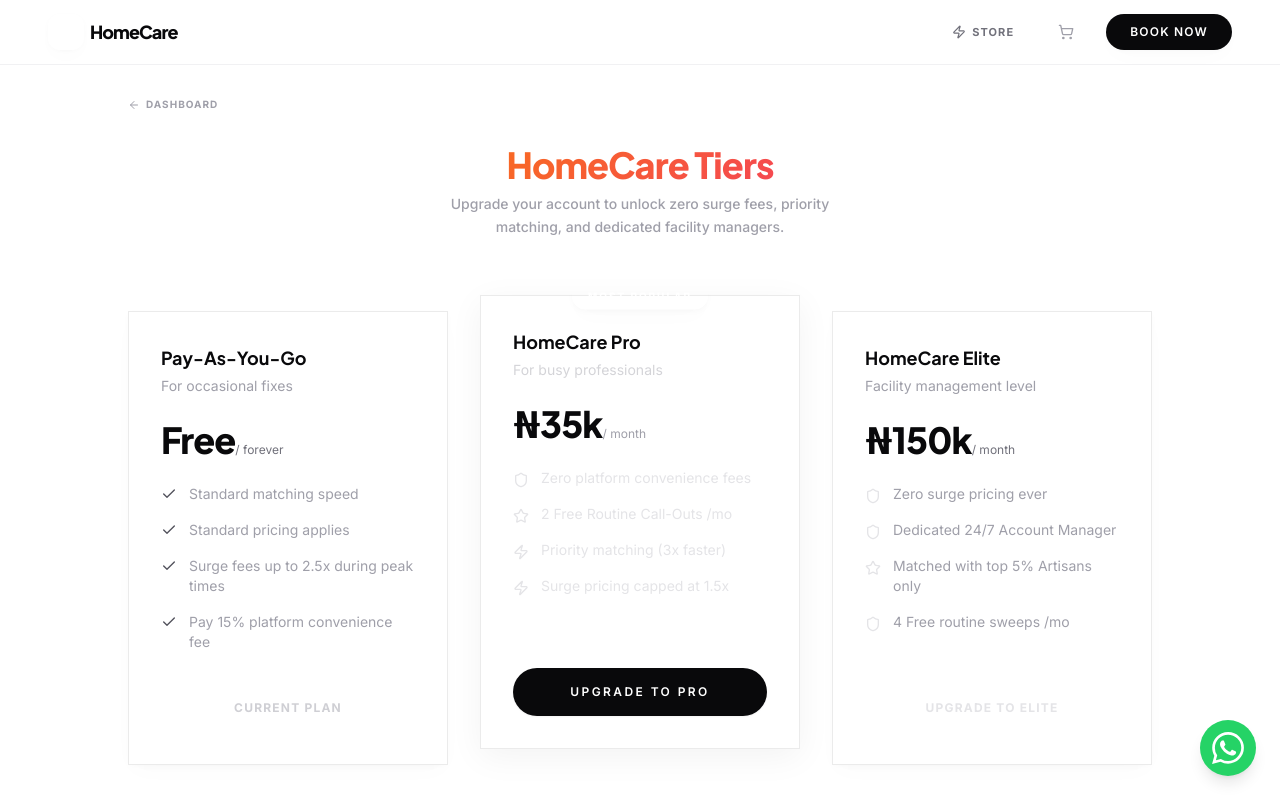
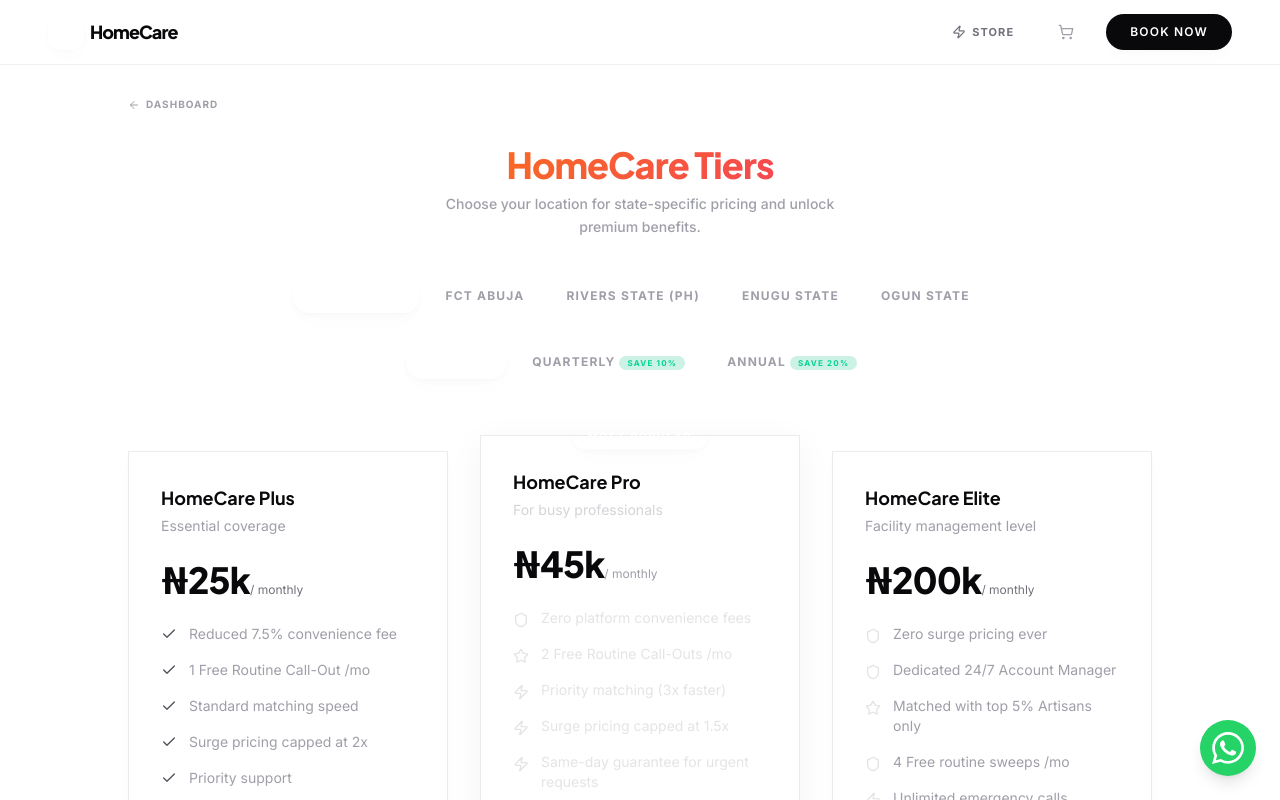
Before and after one commit to DevzekiFaith/carepay, a Next.js app: page /customer/subscription in a window 1280 px wide. Shown: the top 800 px of the page. Built offline with nearby package versions, Linux system fonts and the light colour scheme; no server answers.

Commit message:
New-tier-fixed

```diff
--- a/app/customer/subscription/page.tsx
+++ b/app/customer/subscription/page.tsx
@@ -10,10 +10,12 @@ import ErrorAlert from "@/app/components/ErrorAlert";
 import { toast } from "sonner";
 
 export default function SubscriptionPage() {
-  const [currentTier, setCurrentTier] = useState<'basic' | 'pro' | 'elite'>('basic');
+  const [currentTier, setCurrentTier] = useState<'plus' | 'pro' | 'elite'>('plus');
   const [loading, setLoading] = useState(true);
   const [upgrading, setUpgrading] = useState<string | null>(null);
   const [error, setError] = useState<string | null>(null);
+  const [selectedState, setSelectedState] = useState<'lagos' | 'abuja' | 'ph' | 'enugu' | 'ogun'>('lagos');
+  const [paymentPeriod, setPaymentPeriod] = useState<'monthly' | 'quarterly' | 'annual'>('monthly');
 
   const supabase = createClient();
 
@@ -44,7 +46,7 @@ export default function SubscriptionPage() {
     fetchProfile();
   }, [fetchProfile]);
 
-  const handleUpgrade = async (tier: 'pro' | 'elite') => {
+  const handleUpgrade = async (tier: 'plus' | 'pro' | 'elite') => {
     try {
       setUpgrading(tier);
       setError(null);
@@ -80,7 +82,7 @@ export default function SubscriptionPage() {
 
       setCurrentTier(tier);
       toast.success(`Welcome to HomeCare ${tier.toUpperCase()}! Your benefits are now active.`, {
-        description: "Zero convenience fees have been applied to your profile."
+        description: "Your subscription has been activated successfully."
       });
     } catch (err: any) {
       setError(`Upgrade failed: ${err.message}`);
@@ -92,6 +94,54 @@ export default function SubscriptionPage() {
 
   const containerVariants = { hidden: { opacity: 0 }, show: { opacity: 1, transition: { staggerChildren: 0.1 } } };
   const itemVariants = { hidden: { opacity: 0, y: 10 }, show: { opacity: 1, y: 0, transition: { type: "spring" as const, stiffness: 300 } } };
+
+  // State-specific pricing configuration
+  const statePricing = {
+    lagos: { plus: 25000, pro: 45000, elite: 200000 },
+    abuja: { plus: 22000, pro: 40000, elite: 180000 },
+    ph: { plus: 20000, pro: 38000, elite: 175000 },
+    enugu: { plus: 18000, pro: 35000, elite: 150000 },
+    ogun: { plus: 18000, pro: 35000, elite: 150000 },
+  };
+
+  const stateNames = {
+    lagos: 'Lagos State',
+    abuja: 'FCT Abuja',
+    ph: 'Rivers State (PH)',
+    enugu: 'Enugu State',
+    ogun: 'Ogun State',
+  };
+
+  const currentPricing = statePricing[selectedState];
+
+  // Calculate pricing based on payment period
+  const getDiscountedPrice = (basePrice: number) => {
+    switch (paymentPeriod) {
+      case 'quarterly':
+        return Math.round(basePrice * 3 * 0.9); // 10% discount for quarterly
+      case 'annual':
+        return Math.round(basePrice * 12 * 0.8); // 20% discount for annual
+      default:
+        return basePrice;
+    }
+  };
+
+  const getPeriodLabel = () => {
+    switch (paymentPeriod) {
+      case 'quarterly':
+        return 'quarterly';
+      case 'annual':
+        return 'annually';
+      default:
+        return 'monthly';
+    }
+  };
+
+  const adjustedPricing = {
+    plus: getDiscountedPrice(currentPricing.plus),
+    pro: getDiscountedPrice(currentPricing.pro),
+    elite: getDiscountedPrice(currentPricing.elite),
+  };
 
   if (loading && !upgrading) {
     return (
@@ -116,8 +166,51 @@ export default function SubscriptionPage() {
               HomeCare Tiers
             </h1>
             <p className="mt-2 text-[11px] sm:text-sm text-zinc-400 font-medium max-w-md mx-auto leading-relaxed">
-              Upgrade your account to unlock zero surge fees, priority matching, and dedicated facility managers.
+              Choose your location for state-specific pricing and unlock premium benefits.
             </p>
+          </div>
+
+          {/* State Selector */}
+          <div className="mt-6 flex flex-wrap justify-center gap-2">
+            {Object.entries(stateNames).map(([key, name]) => (
+              <button
+                key={key}
+                onClick={() => setSelectedState(key as any)}
+                className={`px-4 py-2 rounded-full text-[10px] sm:text-xs font-bold uppercase tracking-widest transition-all ${
+                  selectedState === key
+                    ? 'bg-brand-primary text-background shadow-premium'
+                    : 'bg-white/5 border border-white/10 text-zinc-400 hover:text-foreground hover:border-white/20'
+                }`}
+              >
+                {name}
+              </button>
+            ))}
+          </div>
+
+          {/* Payment Period Selector */}
+          <div className="mt-4 flex flex-wrap justify-center gap-2">
+            {[
+              { value: 'monthly' as const, label: 'Monthly', discount: '' },
+              { value: 'quarterly' as const, label: 'Quarterly', discount: 'Save 10%' },
+              { value: 'annual' as const, label: 'Annual', discount: 'Save 20%' },
+            ].map((period) => (
+              <button
+                key={period.value}
+                onClick={() => setPaymentPeriod(period.value)}
+                className={`px-4 py-2 rounded-full text-[10px] sm:text-xs font-bold uppercase tracking-widest transition-all ${
+                  paymentPeriod === period.value
+                    ? 'bg-brand-primary text-background shadow-premium'
+                    : 'bg-white/5 border border-white/10 text-zinc-400 hover:text-foreground hover:border-white/20'
+                }`}
+              >
+                {period.label}
+                {period.discount && (
+                  <span className="ml-1 text-[8px] bg-emerald-500/20 text-emerald-400 px-2 py-0.5 rounded-full">
+                    {period.discount}
+                  </span>
+                )}
+              </button>
+            ))}
           </div>
         </header>
 
@@ -129,20 +222,21 @@ export default function SubscriptionPage() {
 
         <motion.div variants={containerVariants} initial="hidden" animate="show" className="grid gap-8 md:grid-cols-3 max-w-5xl mx-auto mt-8 sm:mt-12">
 
-          {/* Base Tier */}
-          <motion.div variants={itemVariants} className={`glass-panel p-6 sm:p-8 shadow-premium flex flex-col relative ${currentTier === 'basic' ? 'border-brand-primary/20 bg-brand-primary/5' : ''}`}>
-            <h3 className="text-base sm:text-lg font-bold text-foreground">Pay-As-You-Go</h3>
-            <p className="text-xs sm:text-sm text-zinc-400 mt-1">For occasional fixes</p>
+          {/* Plus Tier */}
+          <motion.div variants={itemVariants} className={`glass-panel p-6 sm:p-8 shadow-premium flex flex-col relative ${currentTier === 'plus' ? 'border-brand-primary/20 bg-brand-primary/5' : ''}`}>
+            <h3 className="text-base sm:text-lg font-bold text-foreground">HomeCare Plus</h3>
+            <p className="text-xs sm:text-sm text-zinc-400 mt-1">Essential coverage</p>
             <div className="my-6">
-              <span className="text-3xl sm:text-4xl font-heading font-extrabold text-foreground tracking-tight">Free</span>
-              <span className="text-zinc-500 text-[10px] sm:text-xs">/ forever</span>
+              <span className="text-3xl sm:text-4xl font-heading font-extrabold text-foreground tracking-tight">₦{(adjustedPricing.plus / 1000).toFixed(0)}k</span>
+              <span className="text-zinc-500 text-[10px] sm:text-xs">/ {getPeriodLabel()}</span>
             </div>
             <ul className="space-y-4 flex-1 mb-8">
               {[
+                "Reduced 7.5% convenience fee",
+                "1 Free Routine Call-Out /mo",
                 "Standard matching speed",
-                "Standard pricing applies",
-                "Surge fees up to 2.5x during peak times",
-                "Pay 15% platform convenience fee",
+                "Surge pricing capped at 2x",
+                "Priority support",
               ].map((feature, i) => (
                 <li key={i} className="flex gap-3 text-sm text-zinc-400 items-start">
                   <Check size={16} className="text-zinc-600 shrink-0 mt-0.5" />
@@ -150,8 +244,12 @@ export default function SubscriptionPage() {
                 </li>
               ))}
             </ul>
-            <button disabled className="w-full rounded-full border border-white/10 bg-white/5 px-6 h-12 text-xs font-bold uppercase tracking-widest text-zinc-400 disabled:opacity-50">
-              {currentTier === 'basic' ? "Current Plan" : "Included"}
+            <button
+              onClick={() => handleUpgrade('plus')}
+              disabled={currentTier === 'plus' || !!upgrading}
+              className={`w-full rounded-full border border-white/10 bg-white/5 hover:bg-white/10 px-6 h-12 text-xs font-bold uppercase tracking-widest text-foreground transition-colors disabled:opacity-50 flex items-center justify-center`}
+            >
+              {upgrading === 'plus' ? <Loader2 className="animate-spin" size={16} /> : currentTier === 'plus' ? "Current Plan" : "Select Plus"}
             </button>
           </motion.div>
 
@@ -167,8 +265,8 @@ export default function SubscriptionPage() {
             <h3 className="text-base sm:text-lg font-bold text-brand-primary relative z-10">HomeCare Pro</h3>
             <p className="text-xs sm:text-sm text-zinc-300 mt-1 relative z-10">For busy professionals</p>
             <div className="my-6 relative z-10">
-              <span className="text-3xl sm:text-4xl font-heading font-extrabold text-foreground tracking-tight">₦35k</span>
-              <span className="text-zinc-400 text-[10px] sm:text-xs">/ month</span>
+              <span className="text-3xl sm:text-4xl font-heading font-extrabold text-foreground tracking-tight">₦{(adjustedPricing.pro / 1000).toFixed(0)}k</span>
+              <span className="text-zinc-400 text-[10px] sm:text-xs">/ {getPeriodLabel()}</span>
             </div>
             <ul className="space-y-4 flex-1 mb-8 relative z-10">
               {[
@@ -176,6 +274,7 @@ export default function SubscriptionPage() {
                 { text: "2 Free Routine Call-Outs /mo", icon: Star },
                 { text: "Priority matching (3x faster)", icon: Zap },
                 { text: "Surge pricing capped at 1.5x", icon: Zap },
+                { text: "Same-day guarantee for urgent requests", icon: Zap },
               ].map((feature, i) => (
                 <li key={i} className="flex gap-3 text-xs sm:text-sm text-zinc-200 items-start">
                   <feature.icon size={14} className="text-brand-primary shrink-0 mt-0.5 sm:mt-1 sm:size-4" />
@@ -197,8 +296,8 @@ export default function SubscriptionPage() {
             <h3 className="text-base sm:text-lg font-bold text-foreground">HomeCare Elite</h3>
             <p className="text-xs sm:text-sm text-zinc-400 mt-1">Facility management level</p>
             <div className="my-6">
-              <span className="text-3xl sm:text-4xl font-heading font-extrabold text-foreground tracking-tight">₦150k</span>
-              <span className="text-zinc-500 text-[10px] sm:text-xs">/ month</span>
+              <span className="text-3xl sm:text-4xl font-heading font-extrabold text-foreground tracking-tight">₦{(adjustedPricing.elite / 1000).toFixed(0)}k</span>
+              <span className="text-zinc-500 text-[10px] sm:text-xs">/ {getPeriodLabel()}</span>
             </div>
             <ul className="space-y-4 flex-1 mb-8">
               {[
@@ -206,6 +305,8 @@ export default function SubscriptionPage() {
                 { text: "Dedicated 24/7 Account Manager", icon: Shield },
                 { text: "Matched with top 5% Artisans only", icon: Star },
                 { text: "4 Free routine sweeps /mo", icon: Shield },
+                { text: "Unlimited emergency calls", icon: Zap },
+                { text: "Preferred vendor pricing", icon: Star },
               ].map((feature, i) => (
                 <li key={i} className="flex gap-3 text-xs sm:text-sm text-zinc-400 items-start">
                   <feature.icon size={14} className="text-zinc-200 shrink-0 mt-0.5 sm:mt-1 sm:size-4" />
```
Also changed, not shown: app/components/QuickRequestForm.tsx (+16 -41 lines).
